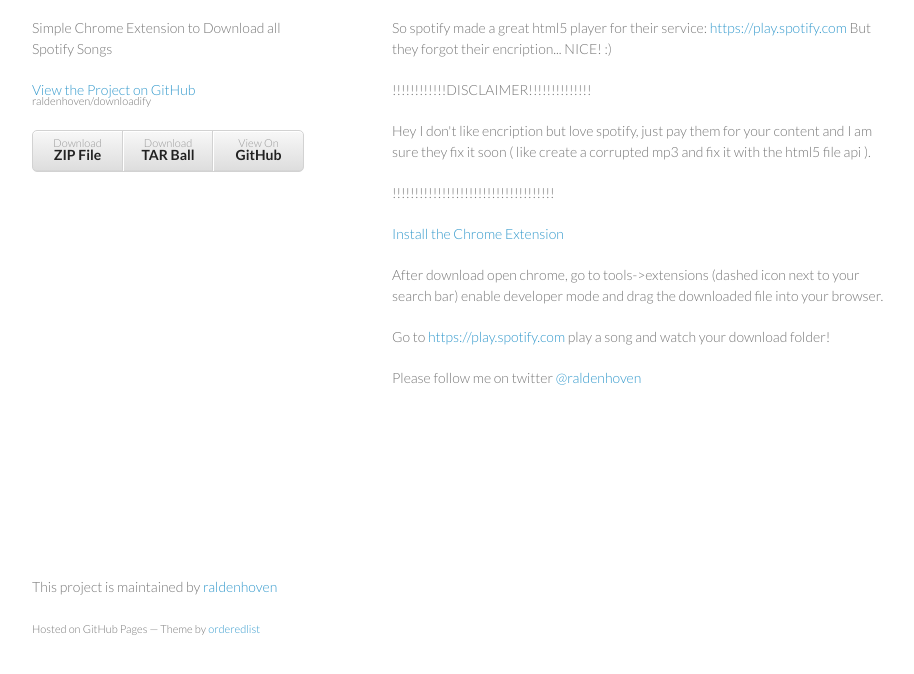
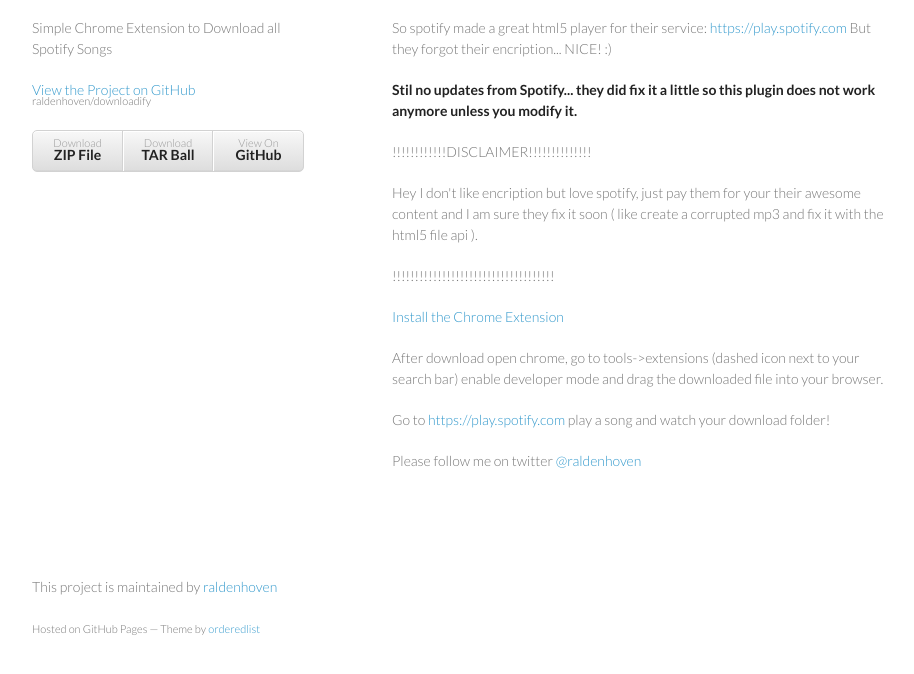
Before and after one commit to raldenhoven/downloadify, a plain HTML site: page index.html in a window 1280 px wide. Shown: the part 92-766 px from the top of the page, without its empty margins (178-1092 px from the left). Drawn offline with Linux system fonts and the light colour scheme.

```diff
--- a/index.html
+++ b/index.html
@@ -33,9 +33,11 @@
 <p>So spotify made a great html5 player for their service: <a href="https://play.spotify.com">https://play.spotify.com</a>
 But they forgot their encription... NICE! :)</p>
 
+<p><strong>Stil no updates from Spotify... they did fix it a little so this plugin does not work anymore unless you modify it.</strong></p>
+
 <p>!!!!!!!!!!!!DISCLAIMER!!!!!!!!!!!!!!</p>
 
-<p>Hey I don't like encription but love spotify, just pay them for your content and I am sure
+<p>Hey I don't like encription but love spotify, just pay them for your their awesome content and I am sure
 they fix it soon ( like create a corrupted mp3 and fix it with the html5 file api ).</p>
 
 <p>!!!!!!!!!!!!!!!!!!!!!!!!!!!!!!!!!!!!</p>
--- a/params.json
+++ b/params.json
@@ -1 +1 @@
-{"name":"Downloadify","tagline":"Simple Chrome Extension to Download all Spotify Songs","body":"# downloadify\r\n\r\nSo spotify made a great html5 player for their service: https://play.spotify.com\r\nBut they forgot their encription... NICE! :)\r\n\r\n!!!!!!!!!!!!DISCLAIMER!!!!!!!!!!!!!!\r\n\r\nHey I don't like encription but love spotify, just pay them for your content and I am sure\r\nthey fix it soon ( like create a corrupted mp3 and fix it with the html5 file api ).\r\n\r\n!!!!!!!!!!!!!!!!!!!!!!!!!!!!!!!!!!!!\r\n\r\n[Install the Chrome Extension](https://github.com/raldenhoven/downloadify/raw/master/spotify-chrome.crx)\r\n\r\nAfter download open chrome, go to tools->extensions (dashed icon next to your search bar) enable developer mode and drag the downloaded file into your browser.\r\n\r\nGo to [https://play.spotify.com](https://play.spotify.com) play a song and watch your download folder!\r\n\r\nPlease follow me on twitter [@raldenhoven](https://twitter.com/rAldenhoven)","google":"UA-33260595-1","note":"Don't delete this file! It's used internally to help with page regeneration."}
+{"name":"Downloadify","tagline":"Simple Chrome Extension to Download all Spotify Songs","body":"# downloadify\r\n\r\nSo spotify made a great html5 player for their service: https://play.spotify.com\r\nBut they forgot their encription... NICE! :)\r\n\r\n**Stil no updates from Spotify... they did fix it a little so this plugin does not work anymore unless you modify it.**\r\n\r\n!!!!!!!!!!!!DISCLAIMER!!!!!!!!!!!!!!\r\n\r\nHey I don't like encription but love spotify, just pay them for your their awesome content and I am sure\r\nthey fix it soon ( like create a corrupted mp3 and fix it with the html5 file api ).\r\n\r\n!!!!!!!!!!!!!!!!!!!!!!!!!!!!!!!!!!!!\r\n\r\n[Install the Chrome Extension](https://github.com/raldenhoven/downloadify/raw/master/spotify-chrome.crx)\r\n\r\nAfter download open chrome, go to tools->extensions (dashed icon next to your search bar) enable developer mode and drag the downloaded file into your browser.\r\n\r\nGo to [https://play.spotify.com](https://play.spotify.com) play a song and watch your download folder!\r\n\r\nPlease follow me on twitter [@raldenhoven](https://twitter.com/rAldenhoven)","google":"UA-33260595-1","note":"Don't delete this file! It's used internally to help with page regeneration."}
```
